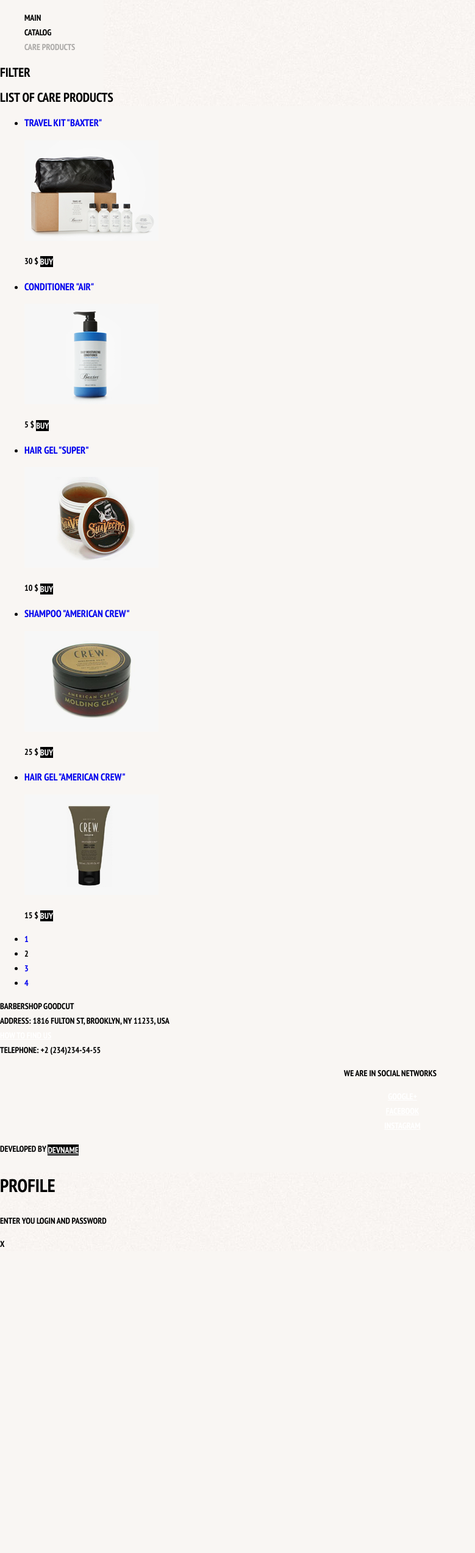
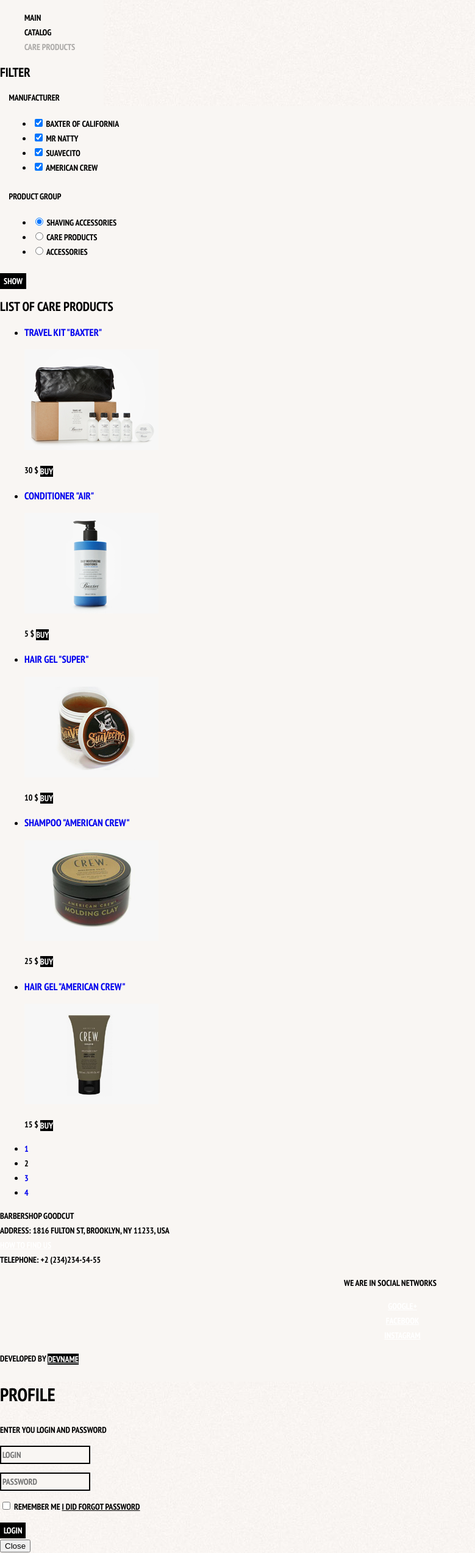
Before and after one commit to artshedrov/learnfront, a plain HTML site: page proj_1/catalog.html in a window 1280 px wide. Shown: the part 245-2792 px from the top of the page at 61% size, without its empty margins (0-779 px from the left). Before the commit the page ends 2297 px from the top, so only its background shows below. Drawn offline with Linux system fonts and the light colour scheme.

Commit message:
layout-4 lesson done

```diff
--- a/proj_1/catalog.html
+++ b/proj_1/catalog.html
@@ -34,92 +34,123 @@
 			</ul>
 			<section class="filters">
 				<h2 class="visually-hidden">Filter</h2>
-				<!-- Here form -->
+				<form class="filter" method="get" action="#">
+					<fieldset>
+						<legend>Manufacturer</legend>
+						<ul>
+							<li class="filter-option">
+								<input class="visually-hidden filter-input-checkbox" type="checkbox" name="baxter-of-california" id="filter-baxter-of-california" checked>
+								<label for="filter-baxter-of-california">Baxter of California</label>
+							</li>
+							<li class="filter-option">
+								<input class="visually-hidden filter-input-checkbox" type="checkbox" name="mr-natty" id="filter-mr-natty" checked>
+								<label for="filter-mr-natty">Mr Natty</label>
+							</li>
+							<li class="filter-option">
+								<input class="visually-hidden filter-input-checkbox" type="checkbox" name="suavecito" id="filter-suavetico" checked>
+								<label for="filter-suavetico">Suavecito</label>
+							</li>
+							<li class="filter-option">
+								<input class="visually-hidden filter-input-checkbox" type="checkbox" name="american-crew" id="filter-american-crew" checked>
+								<label for="filter-american-crew">American Crew</label>
+							</li>
+						</ul>
+					</fieldset>
+					<fieldset>
+						<legend>Product group</legend>
+						<ul>
+							<li class="filter-option">
+								<input class="visually-hidden filter-input filter-input-radio" type="radio" name="product-group" value="shaving" id="filter-shave" checked>
+								<label for="filter-shave">Shaving accessories</label>
+							</li>
+							<li class="filter-option">
+								<input class="visually-hidden filter-input filter-input-radio" type="radio" name="product-group" value="hair-care" id="filter-care">
+								<label for="filter-care">Care products</label>
+							</li>
+							<li class="filter-option">
+								<input class="visually-hidden filter-input filter-input-radio" type="radio" name="product-group" value="accessories" id="filter-accessories">
+								<label for="filter-accessories">Accessories</label>
+							</li>
+						</ul>
+
+					</fieldset>
+					<button type="submit" class="filter-button button">Show</button>
+				</form>
 			</section>
 
 			<section class="catalog">
 				<h2 class="visually-hidden">List of care products</h2>
 				<ul class="catalog-list">
 					<li class="catalog-item">
+						<a href="catalog-item.html">
 							<h3>
-							<a href="catalog-item.html">
 								<span class="catalog-category">Travel kit</span>
 								<span class="catalog-item-title">"Baxter"</span>
-							</a>
 							</h3>
 							<p class="catalog-item-image">
-							<a href="catalog-item.html">
 								<img src="img/product-1.png" width="220" height="165" alt="Travel kit Baxter">
+							</p>
 						</a>
-						</p>
 						<p class="catalog-item-price">
 							<b>30 $</b>
 							<a class="button" href="#">Buy</a>
 						</p>
 					</li>
 					<li class="catalog-item">
+						<a href="catalog-item.html">
 							<h3>
-							<a href="catalog-item.html">
 								<span class="catalog-category">Conditioner</span>
 								<span class="catalog-item-title">"Air"</span>
-							</a>
 							</h3>
 							<p class="catalog-item-image">
-							<a href="catalog-item.html">
 								<img src="img/product-2.png" width="220" height="165" alt="Conditioner Air">
+							</p>
 						</a>
-						</p>
 						<p class="catalog-item-price">
 							<b>5 $</b>
 							<a class="button" href="#">Buy</a>
 						</p>
 					</li>
 					<li class="catalog-item">
+						<a href="catalog-item.html">
 							<h3>
-							<a href="catalog-item.html">
 								<span class="catalog-category">Hair gel</span>
 								<span class="catalog-item-title">"Super"</span>
-							</a>
 							</h3>
 							<p class="catalog-item-image">
-							<a href="catalog-item.html">
 								<img src="img/product-3.png" width="220" height="165" alt="Hair gel Super">
+							</p>
 						</a>
-						</p>
 						<p class="catalog-item-price">
 							<b>10 $</b>
 							<a class="button" href="#">Buy</a>
 						</p>
 					</li>
 					<li class="catalog-item">
+						<a href="catalog-item.html">
 							<h3>
-							<a href="catalog-item.html">
 								<span class="catalog-category">Shampoo</span>
 								<span class="catalog-item-title">"American crew"</span>
-							</a>
 							</h3>
 							<p class="catalog-item-image">
-							<a href="catalog-item.html">
 								<img src="img/product-4.png" width="220" height="165" alt="Shampoo American crew">
+							</p>
 						</a>
-						</p>
 						<p class="catalog-item-price">
 							<b>25 $</b>
 							<a class="button" href="#">Buy</a>
 						</p>
 					</li>
 					<li class="catalog-item">
+						<a href="catalog-item.html">
 							<h3>
-							<a href="catalog-item.html">
 								<span class="catalog-category">Hair gel</span>
 								<span class="catalog-item-title">"American crew"</span>
-							</a>
 							</h3>
 							<p class="catalog-item-image">
-							<a href="catalog-item.html">
 								<img src="img/product-5.png" width="220" height="165" alt="Hair gel American crew">
+							</p>
 						</a>
-						</p>
 						<p class="catalog-item-price">
 							<b>15 $</b>
 							<a class="button" href="#">Buy</a>
@@ -158,8 +189,26 @@
 		<section class="modal modal-login">
 			<h2>Profile</h2>
 			<p>Enter you login and password</p>
-			<!-- Here form -->
-			<span class="modal-close">x</span>
+			<form class="login-form" action="#" method="post">
+				<p>
+					<label class="visually-hidden" for="user-login"></label>
+					<input class="login-icon-user" id="user-login" type="text" name="login" placeholder="Login">
+				</p>
+				<p>
+					<label class="visually-hidden" for="user-password"></label>
+					<input class="login-icon-password" id="user-password" type="password" name="password" placeholder="Password">
+				</p>
+				<p class="login-password-info">
+					<label>
+						<input type="checkbox" name="remember" class="visually-hidden">
+						<span class="checkbox-indicator"></span>
+						Remember me
+					</label>
+					<a class="restore" href="#">I did forgot password</a>
+				</p>
+				<button class="button" type="submit">Login</button>
+			</form>
+			<button class="modal-close" type="button">Close</button>
 		</section>
 	</body>
 </html>
```
Also changed, not shown: proj_1/catalog-item.html (+20 -2 lines), proj_1/index.html (+31 -8 lines). Lines whose indentation alone changed are shown as unchanged.
